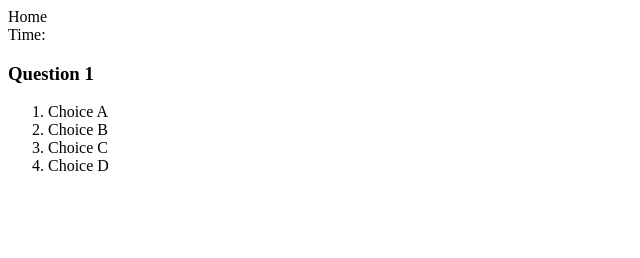
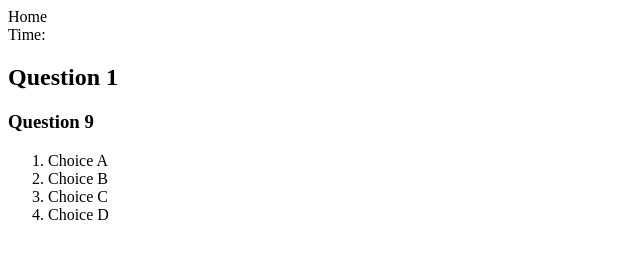
Before and after one commit to bencha27/biology-quiz, a plain HTML site: page index.html in a window 1280 px wide. Both pictures are taken after a click on the button "Start Quiz". Shown: the whole page, without its empty margins (0-640 px from the left). Drawn offline with Linux system fonts and the light colour scheme.

Commit message:
Added quiz functionality in JS (random questions and choices)

```diff
--- a/assets/js/script.js
+++ b/assets/js/script.js
@@ -3,6 +3,7 @@ var startButton = document.getElementById("start-button");
 var scoresButton = document.getElementById("scores-button");
 var introEl = document.getElementById("intro-content");
 var questionEl = document.getElementById("question-content");
+var questionNum = document.getElementById("question-number");
 var question = document.getElementById("question");
 var choicesEl = document.getElementById("choices");
 var choiceA = document.getElementById("choice-a");
@@ -15,7 +16,9 @@ var nextButton = document.getElementById("next-button");
 var scoresEl = document.getElementById("scores-content");
 
 // Variables
-var index = 0;
+var number = 1;
+var questionIndexArray = [0, 1, 2, 3, 4, 5, 6, 7, 8, 9];
+var choiceIndexArray = [];
 
 // Event listeners
 startButton.addEventListener("click", startQuiz);
@@ -25,25 +28,58 @@ scoresButton.addEventListener("click", showScores);
 // startQuiz function to begin quiz
 function startQuiz() {
     displayQuestion();
-    choicesEl.addEventListener("click", checkAnswer);
 }
 
 // displayQuestion function to display question
 function displayQuestion() {
+    // Hide intro content
     introEl.className = "hidden";
+
+    // Show question content
     questionEl.removeAttribute("class");
-    question.textContent = quizQuestions[index].question;
-    choiceA.textContent = quizQuestions[index].choices[0];
-    choiceB.textContent = quizQuestions[index].choices[1];
-    choiceC.textContent = quizQuestions[index].choices[2];
-    choiceD.textContent = quizQuestions[index].choices[3];
-}
+    questionNum.textContent = "Question " + number;
+
+    // Choose and show question at random
+    choiceIndexArray = [0, 1, 2, 3];
+    var randomQuestion = Math.floor(Math.random() * questionIndexArray.length);
+    var currentQuestion = quizQuestions[randomQuestion];
+    question.textContent = currentQuestion.question;
+
+    // Choose and show choices at random
+    var currentChoices = currentQuestion.choices;
+    var randomChoice = Math.floor(Math.random() * choiceIndexArray.length);
+    var choiceNum = choiceIndexArray[randomChoice];
+    choiceA.textContent = currentChoices[choiceNum];
+    choiceIndexArray.splice(randomChoice, 1);
+
+    randomChoice = Math.floor(Math.random() * choiceIndexArray.length);
+    choiceNum = choiceIndexArray[randomChoice];
+    choiceB.textContent = currentChoices[choiceNum];
+    choiceIndexArray.splice(randomChoice, 1);
+
+    randomChoice = Math.floor(Math.random() * choiceIndexArray.length);
+    choiceNum = choiceIndexArray[randomChoice];
+    choiceC.textContent = currentChoices[choiceNum];
+    choiceIndexArray.splice(randomChoice, 1);
+
+    randomChoice = Math.floor(Math.random() * choiceIndexArray.length);
+    choiceNum = choiceIndexArray[randomChoice];
+    choiceD.textContent = currentChoices[choiceNum];
+    choiceIndexArray.splice(randomChoice, 1);
+
+    questionIndexArray.splice(randomQuestion, 1);
+
+    console.log(currentQuestion.question);
+    console.log(questionIndexArray);
+
+    // Event listener for choices
+    choicesEl.addEventListener("click", checkAnswer);
 
     // checkAnswer function to check user's choice
     function checkAnswer(event) {
         // Display "Correct"/"Incorrect" based on user choice
         var userChoice = event.target;
-    if (userChoice.textContent === quizQuestions[index].answer) {
+        if (userChoice.textContent === currentQuestion.answer) {
             correct.removeAttribute("class");
         } else {
             incorrect.removeAttribute("class");
@@ -55,15 +91,18 @@ function checkAnswer(event) {
         // Prevent user from clicking choices multiple times
         choicesEl.removeEventListener("click", checkAnswer);
     }
+}
+
 
 // nextQuestion function to display next question
 function nextQuestion() {
-    index++;
+    number++;
     nextButton.className = "hidden";
     correct.className = "hidden";
     incorrect.className = "hidden";
+    // choiceIndex = [0, 1, 2, 3];
     displayQuestion();
-    choicesEl.addEventListener("click", checkAnswer);
+    // choicesEl.addEventListener("click", checkAnswer);
 }
 
 // showScores function to display scores
@@ -87,5 +126,40 @@ var quizQuestions = [
         question: "Question 3",
         choices: ["Choice A", "Choice B", "Choice C", "Choice D"],
         answer: "Choice C"
-    }
+    },
+    {
+        question: "Question 4",
+        choices: ["Choice A", "Choice B", "Choice C", "Choice D"],
+        answer: "Choice D"
+    },
+    {
+        question: "Question 5",
+        choices: ["Choice A", "Choice B", "Choice C", "Choice D"],
+        answer: "Choice A"
+    },
+    {
+        question: "Question 6",
+        choices: ["Choice A", "Choice B", "Choice C", "Choice D"],
+        answer: "Choice B"
+    },
+    {
+        question: "Question 7",
+        choices: ["Choice A", "Choice B", "Choice C", "Choice D"],
+        answer: "Choice C"
+    },
+    {
+        question: "Question 8",
+        choices: ["Choice A", "Choice B", "Choice C", "Choice D"],
+        answer: "Choice D"
+    },
+    {
+        question: "Question 9",
+        choices: ["Choice A", "Choice B", "Choice C", "Choice D"],
+        answer: "Choice A"
+    },
+    {
+        question: "Question 10",
+        choices: ["Choice A", "Choice B", "Choice C", "Choice D"],
+        answer: "Choice B"
+    },
 ]
--- a/index.html
+++ b/index.html
@@ -29,6 +29,7 @@
     </div>
 
     <div id="question-content" class="hidden">
+        <h2 id="question-number"></h2>
         <h3 id="question"></h3>
         <ol id="choices">
             <li id="choice-a"></li>
```
Lines whose indentation alone changed are shown as unchanged.
